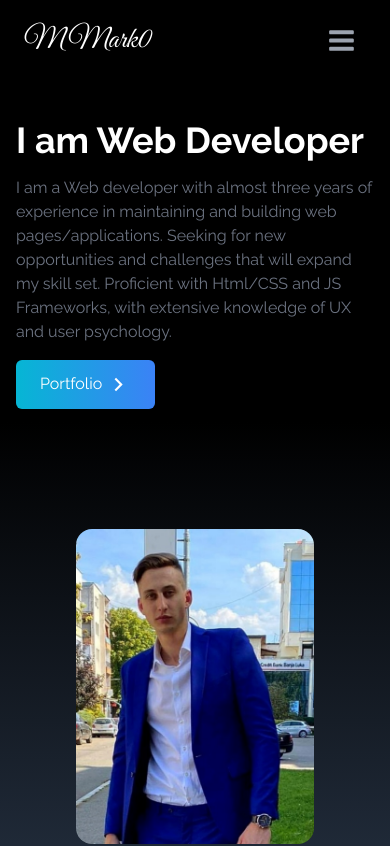
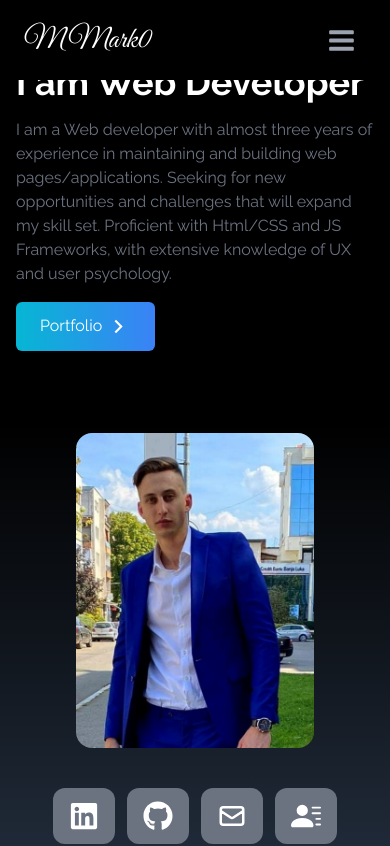
Before and after one commit to markk300/Portfolio, a React (Create React App) app: page / in a window 390 px wide. Shown: the top 846 px of the page. Built offline with nearby package versions, Linux system fonts and the light colour scheme; a web font is replaced by a local one.

Commit message:
update 2.1

```diff
--- a/src/components/Contact.js
+++ b/src/components/Contact.js
@@ -4,7 +4,7 @@ function Contact() {
   return (
     <div
       name="contact"
-      className="w-full h-screen bg-gradient-to-b from-black to-gray-800 p-4 text-white"
+      className="w-full h-full pt-72 bg-gradient-to-b from-black to-gray-800 p-4 text-white"
     >
       <div className="flex flex-col p-4 justify-center max-w-screen-lg mx-auto h-full">
         <div className="pb-8">
--- a/src/components/Experience.js
+++ b/src/components/Experience.js
@@ -95,9 +95,9 @@ function Experience() {
     <div name="expirience"
       className="bg-gradient-to-b
       from-gray-700 to-black
-      w-full h-screen"
+      w-full h-screen "
     >
-      <div className="max-w-screen-lg mx-auto p-4 flex flex-col justify-center w-full h-full text-white ">
+      <div className="max-w-screen-lg pt-40 mx-auto p-4 flex flex-col justify-center w-full h-full text-white ">
         <div>
           <p className="text-4xl font-bold border-b-4 border-gray-500 p-2 inline">Experience</p>
           <p className="py-8">These are the technologies I've worked with </p>
--- a/src/components/Home.js
+++ b/src/components/Home.js
@@ -2,8 +2,54 @@ import React from "react";
 import dev from "../assets/developer.jpg";
 import { RiArrowRightSLine } from "react-icons/ri";
 import { Link } from "react-scroll";
+import { FaLinkedin, FaGithub } from "react-icons/fa";
+import { HiOutlineMail } from "react-icons/hi";
+import { BsFillPersonLinesFill } from "react-icons/bs";
 
 function Home() {
+
+  const links = [
+    {
+      id: 1,
+      child: (
+        <>
+          <FaLinkedin size={30} />
+        </>
+      ),
+      href: "https://www.linkedin.com/in/marko-mrda-a2011321b/",
+      style: "rounded-tr-md",
+    },
+    {
+      id: 2,
+      child: (
+        <>
+         <FaGithub size={30} />
+        </>
+      ),
+      href: "https://github.com/markk300",
+    },
+    {
+      id: 3,
+      child: (
+        <>
+         <HiOutlineMail size={30} />
+        </>
+      ),
+      href: "mailto:mrdamarkomm@gmail.com",
+      style: "rounded-tr-md",
+    },
+    {
+      id: 4,
+      child: (
+        <>
+           <BsFillPersonLinesFill size={30} />
+        </>
+      ),
+      href: "./Mrda Marko cv111.pdf",
+      style: "rounded-br-md",
+      download: true,
+    },
+  ];
   return (
     <div name="home" className=" h-screen w-full bg-gradient-to-b from-black via-black to-gray-800">
       <div className="max-w-screen-lg mx-auto flex flex-col items-center
@@ -19,7 +65,7 @@ function Home() {
           </p>
           <div>
             <Link to="portfolio" smooth duration={500}  className="group text-white w-fit px-6 py-3 flex items-center
-            rounded-md bg-gradient-to-r from-cyan-500 to-blue-500 cursor-pointer">
+            rounded-md bg-gradient-to-r mb-5 from-cyan-500 to-blue-500 cursor-pointer">
                 Portfolio
                 <span className="group-hover:rotate-90 duration-300">
                 <RiArrowRightSLine size={25} className="ml-1" />
@@ -31,6 +77,28 @@ function Home() {
             <img src={dev} alt="developer img" className="rounded-2xl mx-auto w-2/3
             md:w-full "  />
         </div>
+        <div>
+        <ul className="md:hidden flex justify-between gap-3 pt-10">
+        {links.map(({ id, child, href, style, download }) => (
+          <li
+            key={id}
+            className="flex justify-between items-center  h-14
+       px-4 bg-gray-500 rounded-xl hover:scale-110 duration-200  "
+          >
+            <a
+              href={href}
+              className="flex justify-between items-center w-full
+           text-white"
+              download={download}
+              target="_blank"
+              rel="noreferrer"
+            >
+              {child}
+            </a>
+          </li>
+        ))}
+      </ul>
+        </div>
       </div>
     </div>
   );
```
